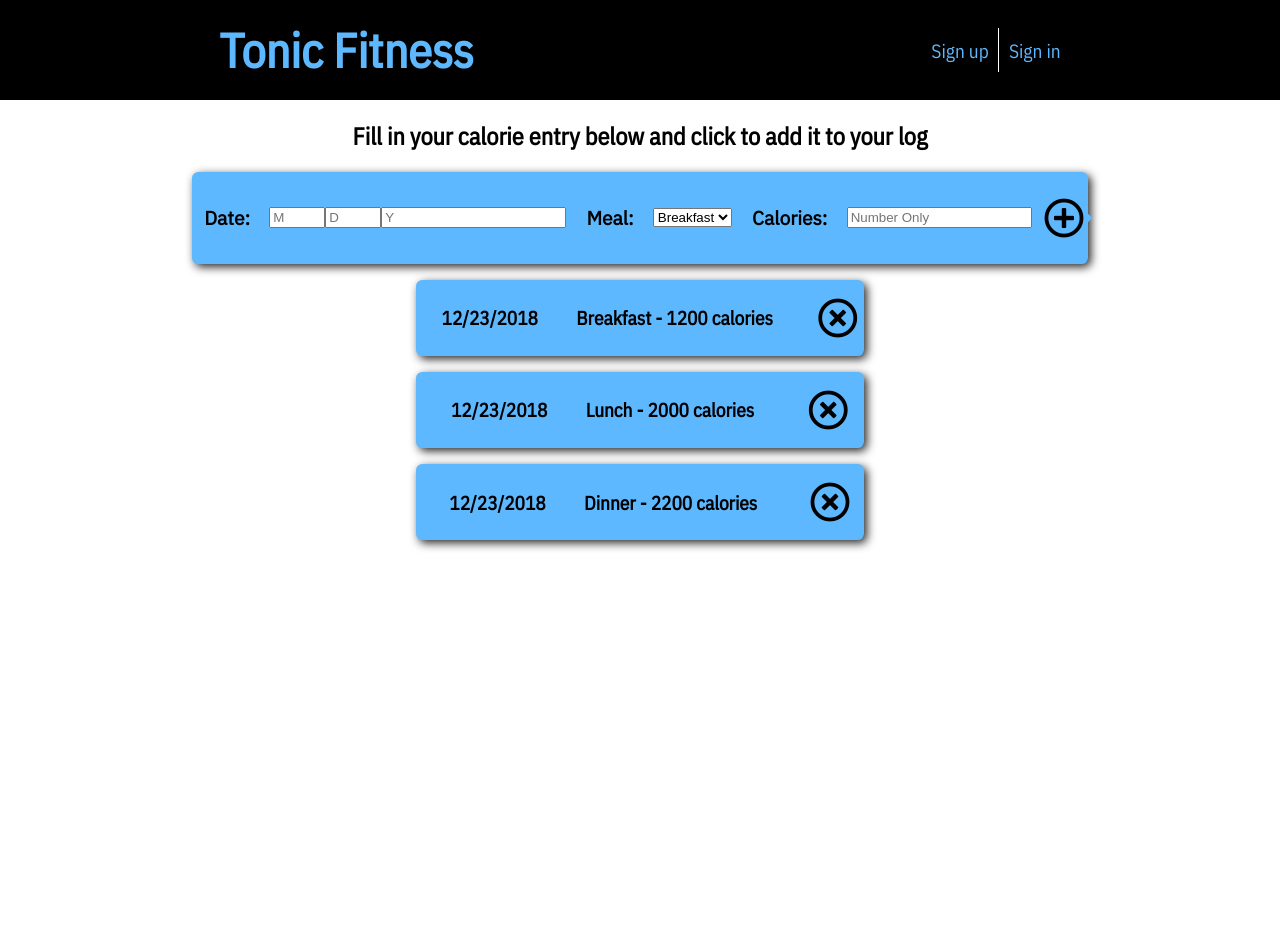
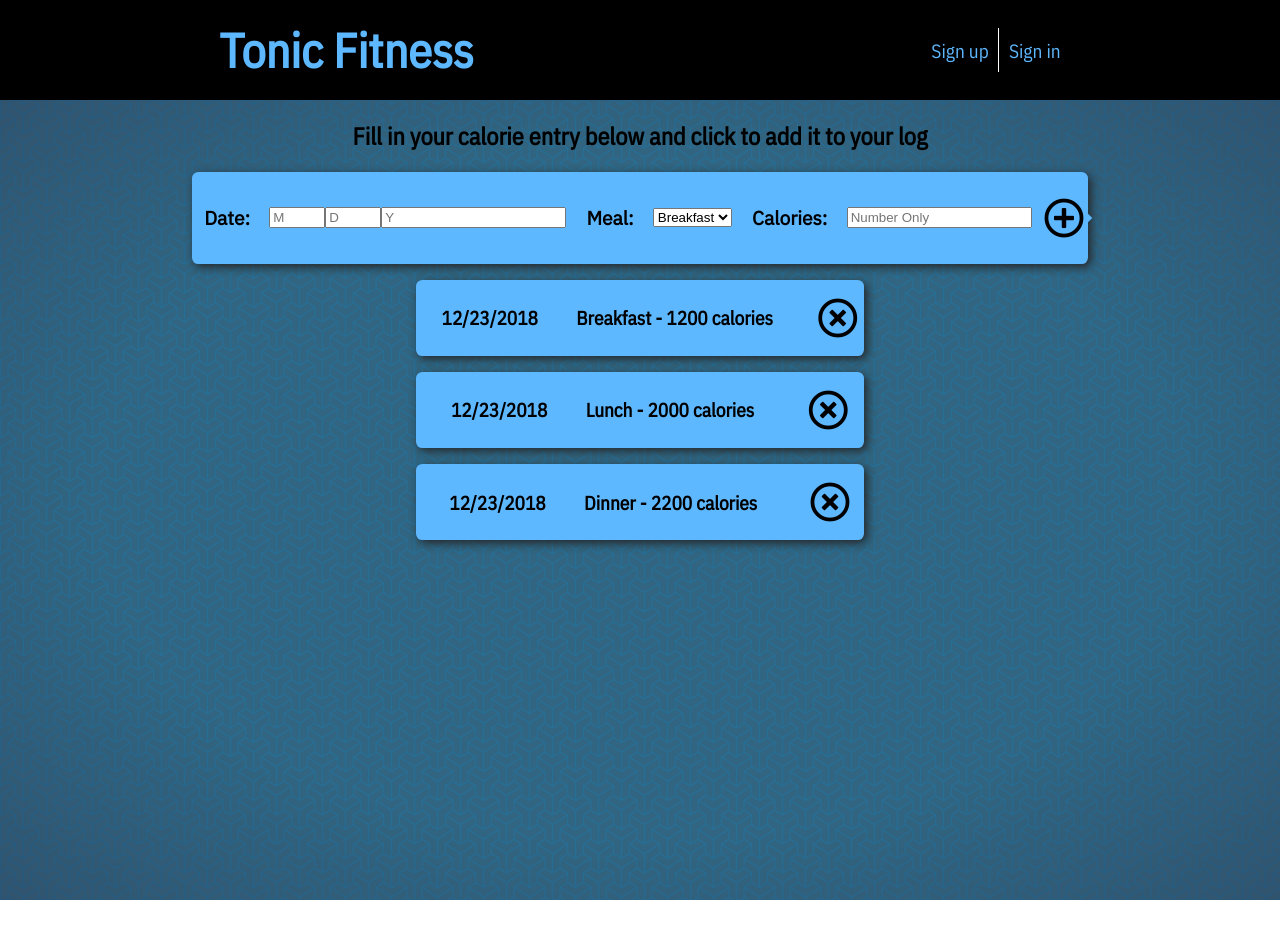
Before and after one commit to chingu-voyages/geckos-project-11, a React (Create React App) app in the folder tonic-fitness/: page /log in a window 1280 px wide. Shown: the top 938 px of the page. Built offline with nearby package versions, Linux system fonts and the light colour scheme.

Commit message:
Change Log bg to new

```diff
--- a/tonic-fitness/src/stylesheets/Log.scss
+++ b/tonic-fitness/src/stylesheets/Log.scss
@@ -2,7 +2,8 @@
 @import 'App.scss';
 
 #log {
-  background-color: #fff;
+  background-image: $trans-background,
+                    radial-gradient(ellipse at 50%, $color-secondary 60%, $color-dark );
   font-family: $font-main;
   grid-column: c1 / c2;
   grid-row: r2 / r3;
```
